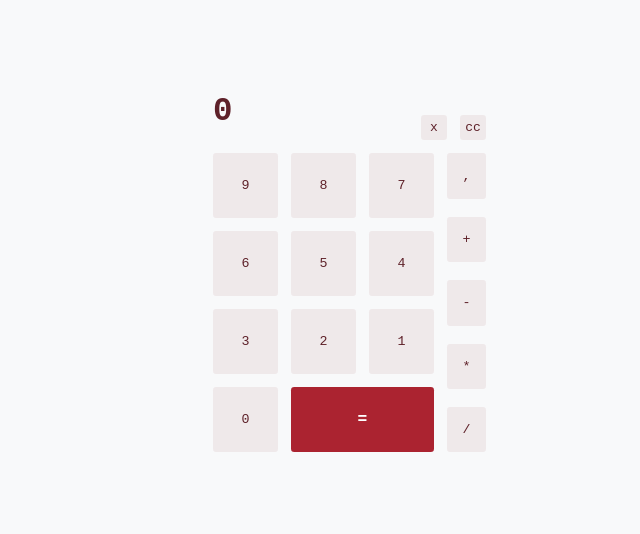
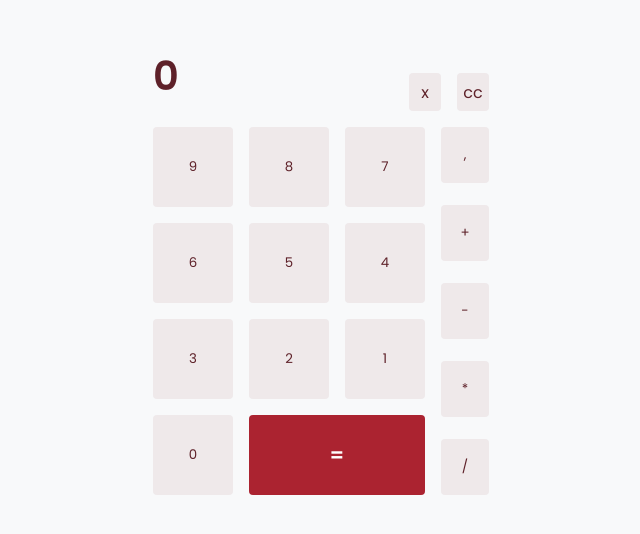
Before and after one commit to Gary235/Simple-Calculator, a plain HTML site: page index.html in a window 1280 px wide. Shown: the part 132-666 px from the top of the page, without its empty margins (167-807 px from the left). Drawn offline with Linux system fonts and the light colour scheme.

Commit message:
change font

```diff
--- a/index.html
+++ b/index.html
@@ -5,6 +5,10 @@
     <meta http-equiv="X-UA-Compatible" content="IE=edge" />
     <meta name="viewport" content="width=device-width, initial-scale=1.0" />
     <title>My Calculator</title>
+
+    <link rel="preconnect" href="https://fonts.googleapis.com">
+    <link rel="preconnect" href="https://fonts.gstatic.com" crossorigin>
+    <link href="https://fonts.googleapis.com/css2?family=Poppins:wght@400;600&display=swap" rel="stylesheet">
 
     <link rel="stylesheet" href="./styles/main.css" />
   </head>
--- a/styles/main.css
+++ b/styles/main.css
@@ -2,7 +2,7 @@
   margin: 0;
   padding: 0;
   box-sizing: border-box;
-  font-family: monospace;
+  font-family: Poppins, sans-serif;
 }
 
 body {
```
